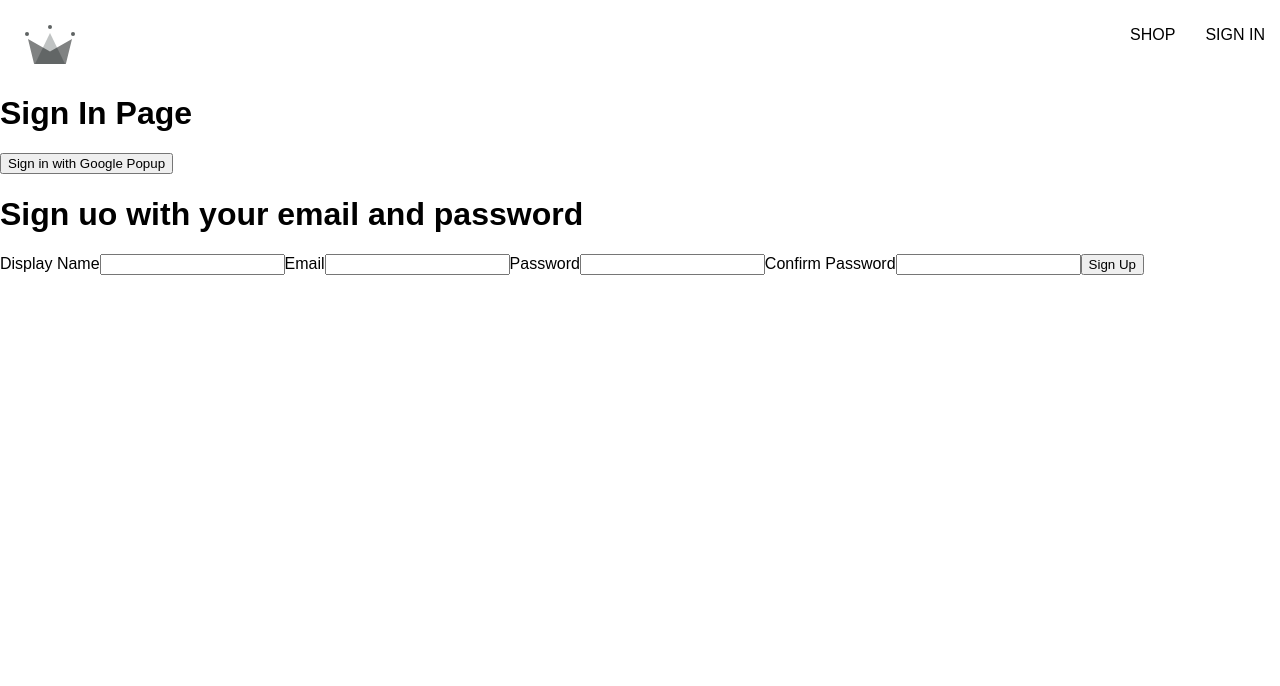
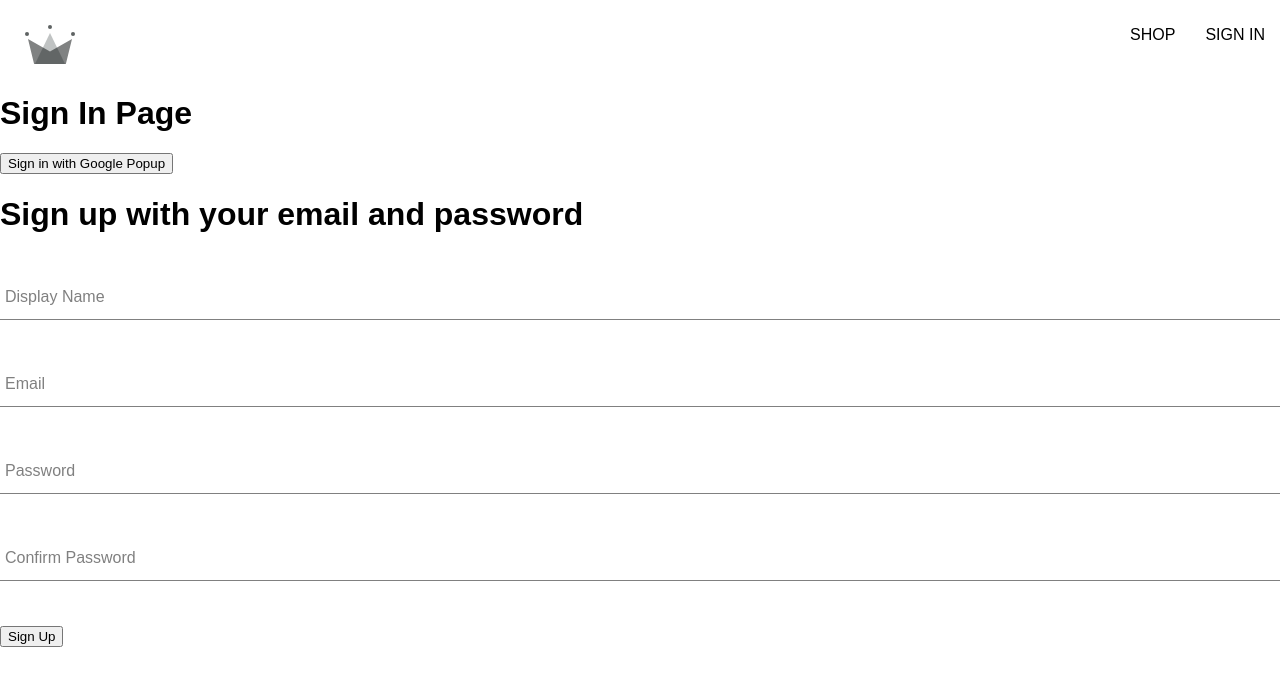
Before and after one commit to HelenLit/crown-clothing_web_app, a React (Create React App) app: page /sign-in in a window 1280 px wide. Shown: the top 686 px of the page. Built offline with nearby package versions, Linux system fonts and the light colour scheme; the HTML template or start-up script is replaced by a standard one.

Commit message:
Generalized Form Input Component

```diff
--- a/src/App.js
+++ b/src/App.js
@@ -3,7 +3,7 @@
 import SignIn from "./routes/sign-in/sign-in-component";
 import Navigation from "./components/navigation/navigation.component";
 
-//096
+//099
 const Shop = () =>{
     return <h1>I am the shop page</h1>;
 }
--- /dev/null
+++ b/src/components/from-input/form-input.styless.scss
@@ -0,0 +1,54 @@
+$sub-color: grey;
+$main-color: black;
+
+@mixin shrinkLabel {
+  top: -14px;
+  font-size: 12px;
+  color: $main-color;
+}
+
+.group {
+  position: relative;
+  margin: 45px 0;
+
+  .form-input {
+    background: none;
+    background-color: white;
+    color: $sub-color;
+    font-size: 18px;
+    padding: 10px 10px 10px 5px;
+    display: block;
+    width: 100%;
+    border: none;
+    border-radius: 0;
+    border-bottom: 1px solid $sub-color;
+    margin: 25px 0;
+
+    &:focus {
+      outline: none;
+    }
+
+    &:focus ~ .form-input-label {
+      @include shrinkLabel();
+    }
+  }
+
+  input[type='password'] {
+    letter-spacing: 0.3em;
+  }
+
+  .form-input-label {
+    color: $sub-color;
+    font-size: 16px;
+    font-weight: normal;
+    position: absolute;
+    pointer-events: none;
+    left: 5px;
+    top: 10px;
+    transition: 300ms ease all;
+
+    &.shrink {
+      @include shrinkLabel();
+    }
+  }
+}
--- /dev/null
+++ b/src/components/from-input/from-inpunt.compinent.jsx
@@ -0,0 +1,22 @@
+import './form-input.styless.scss';
+
+const FormInput = ({ label, ...otherProps }) => {
+    return (
+        <div className='group'>
+            <input className='form-input' {...otherProps} />
+            {/*If label exists, then render this label*/
+                label && (
+                <label
+                    className={`${
+                        otherProps.value.length ? 'shrink' : ''
+                    } form-input-label`}
+                >
+                    {label}
+                </label>
+            )}
+        </div>
+    );
+};
+
+
+export default FormInput;
--- a/src/components/sign-up/sign-up-form.component.js
+++ b/src/components/sign-up/sign-up-form.component.js
@@ -1,36 +1,80 @@
 import {useState} from "react";
+import {createAuthUserWithEmailAndPassword, createUserDocumentFromAuth} from "../../utils/firebase/firebase.utils";
+import FormInput from "../from-input/from-inpunt.compinent";
+
 const defaultFormFields = {
     displayName: '',
     email: '',
     password: '',
     confirmPassword: ''
 }
+
 const SignUpForm = () => {
     const [formFields, setFormFields] = useState(defaultFormFields);
     const {displayName, email, password, confirmPassword} = formFields;
     console.log(formFields);
-    const handleChange = (event) =>{
+
+    const resetFormFields = () => {
+        setFormFields(defaultFormFields);
+    };
+
+    const handleSubmit = async (event) => {
+        event.preventDefault();
+
+        if (password !== confirmPassword) {
+            alert("Passwords do not match")
+            return;
+        }
+        try {
+            const {user} = await createAuthUserWithEmailAndPassword(email, password);
+            await createUserDocumentFromAuth(user, {displayName})
+            resetFormFields();
+        } catch (error) {
+            if (error.code === 'auth/email-already-in-use') {
+                alert('Cannot create user, email already in use');
+            } else {
+                console.log('User creation encountered an error', error);
+            }
+        }
+    };
+
+    const handleChange = (event) => {
         const {name, value} = event.target;
 
         setFormFields({...formFields, [name]: value});
-    }
-    return(
+    };
+
+    return (
         <div>
-            <h1>Sign uo with your email and password</h1>
-            <form onSubmit={()=>{
+            <h1>Sign up with your email and password</h1>
+            <form onSubmit={handleSubmit}>
+                <FormInput label="Display Name"
+                           type="text"
+                           required onChange={handleChange}
+                           name="displayName"
+                           value={displayName}/>
 
-            }}>
-                <label>Display Name</label>
-                <input type="text" required onChange={handleChange} name="displayName" value={displayName}/>
 
-                <label>Email</label>
-                <input type="email" required onChange={handleChange} name="email" value={email}/>
+                <FormInput label="Email"
+                           type="email"
+                           required
+                           onChange={handleChange}
+                           name="email"
+                           value={email}/>
 
-                <label>Password</label>
-                <input type="password" required onChange={handleChange} name="password" value={password}/>
+                <FormInput label="Password"
+                           type="password"
+                           required
+                           onChange={handleChange}
+                           name="password"
+                           value={password}/>
 
-                <label>Confirm Password</label>
-                <input type="password" required onChange={handleChange} name="confirmPassword" value={confirmPassword}/>
+                <FormInput label="Confirm Password"
+                           type="password"
+                           required
+                           onChange={handleChange}
+                           name="confirmPassword"
+                           value={confirmPassword}/>
 
                 <button type="submit">Sign Up</button>
             </form>
--- a/src/utils/firebase/firebase.utils.js
+++ b/src/utils/firebase/firebase.utils.js
@@ -1,7 +1,8 @@
 import {initializeApp} from 'firebase/app';
-import {getAuth, signInWithRedirect, signInWithPopup, GoogleAuthProvider } from 'firebase/auth'
-import  {getFirestore, doc, getDoc, setDoc} from 'firebase/firestore';
+import {getAuth, signInWithRedirect, signInWithPopup, GoogleAuthProvider, createUserWithEmailAndPassword} from 'firebase/auth'
+import {getFirestore, doc, getDoc, setDoc} from 'firebase/firestore';
 import {findRenderedComponentWithType} from "react-dom/test-utils";
+
 // Your web app's Firebase configuration
 const firebaseConfig = {
     apiKey: "AIzaSyDV-KVM0W-MYxAZ0AeRMAdVHGtha56I2Is",
@@ -17,7 +18,7 @@
 
 const googleAuthProvider = new GoogleAuthProvider();
 googleAuthProvider.setCustomParameters({
-    prompt:"select_account"
+    prompt: "select_account"
 });
 
 export const auth = getAuth();
@@ -25,20 +26,28 @@
 export const signInWithGoogleRedirect = () => signInWithRedirect(auth, googleAuthProvider);
 
 export const db = getFirestore();
-export const createUserDocumentFromAuth = async (userAuth) => {
+
+export const createUserDocumentFromAuth = async (userAuth, additionalInfo={}) => {
+    if(!userAuth) return;
+
     const userDocRef = doc(db, 'users', userAuth.uid);
-    console.log(userDocRef);
     const userSnapshot = await getDoc(userDocRef);
-    console.log(userSnapshot.exists());
 
-    if(!userSnapshot.exists()){
+    if (!userSnapshot.exists()) {
         const {displayName, email} = userAuth;
         const createdAt = new Date();
-        try{
-            await setDoc(userDocRef, {displayName, email, createdAt});
-        }catch (error){
-            console.log('Error creating user', error.message)
+
+        try {
+            await setDoc(userDocRef, {displayName, email, createdAt,  ...additionalInfo});
+        } catch (error) {
+            console.log('Error creating the user', error.message);
         }
     };
     return userDocRef;
-}
+};
+
+export const createAuthUserWithEmailAndPassword = async (email, password) => {
+    if (!email || !password) return;
+
+    return await createUserWithEmailAndPassword(auth, email, password);
+};
```
